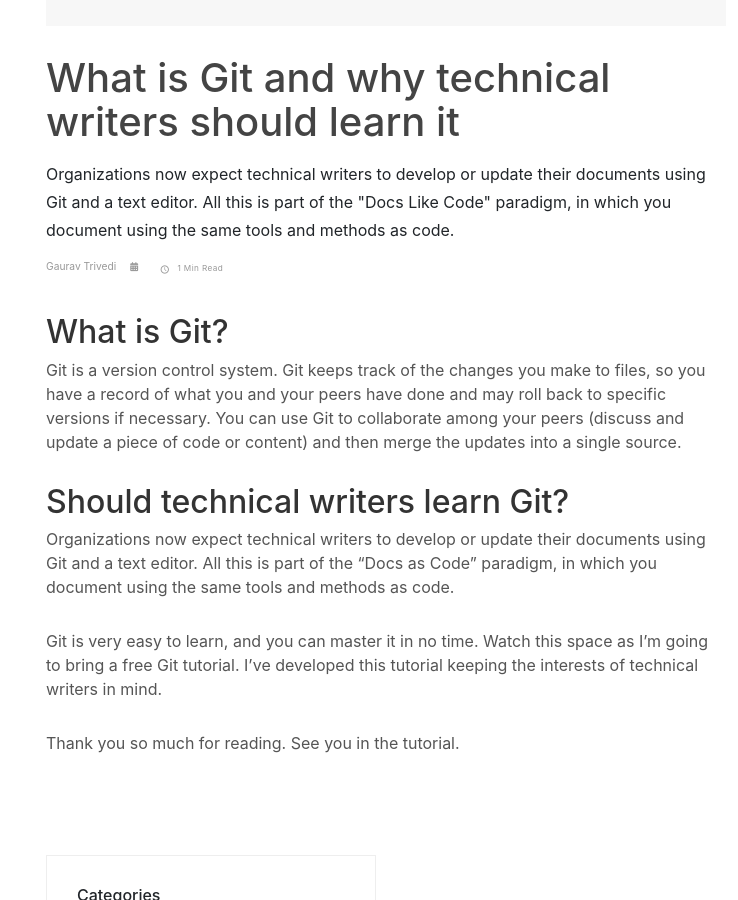
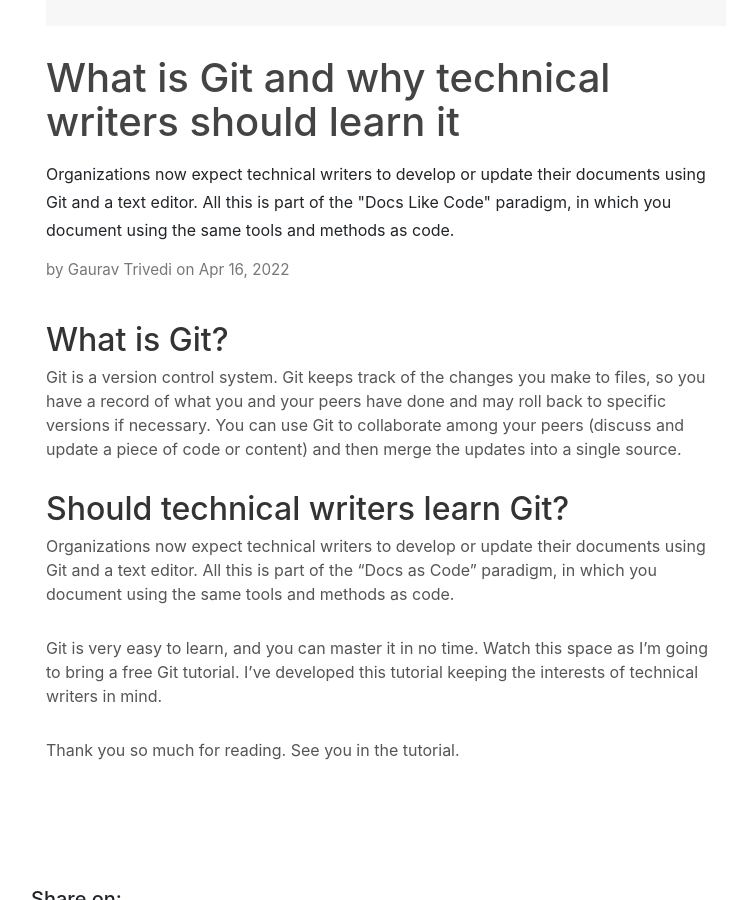
Before and after one commit to gautriv/gautriv.github.io, a Jekyll site: the page built from _posts/2022-04-16-git-technical-writer.md, in a window 1280 px wide and 900 px high, scrolled down 615 px. Shown: the whole window, without its empty margins (69-807 px from the left). Built offline with Jekyll 4.4.1, drawn with Linux system fonts in a browser that asks for light colours; nearby versions of some CDN libraries; comment, search, counter and statistics services are not loaded.

Commit message:
updated post

```diff
--- a/_layouts/posts.html
+++ b/_layouts/posts.html
@@ -21,22 +21,9 @@
                         </div>
                         <h1>{{ page.title }}<a href="#"><i class="fa fa-bookmark-o"></i></a></h1>
                         {% if page.description %}<div class="summary">{{page.description}}</div> {% endif %}
-                        <div class="post-footer d-flex align-items-center flex-column flex-sm-row"><a href="#"
-                                class="author d-flex align-items-center flex-wrap">
-
-                                <div class="title"><span>{{page.author}}</span></div>
-                            </a>
-                            <footer class="post-footer d-flex align-items-center">
-                                <div class="date"><i class="fas fa-calendar-alt"></i> {{ post.date | date: "%b %-d, %Y" }}</div>
-                                <div class="date"><i class="icon-clock"></i> {% include readtime.html content=post.content %}</div>
-                                {% for cat in post.categories %}
-                                <div class="category tags"><i class="fas fa-tags"></i><a href="{{ " /category-" | prepend: site.baseurl | append:
-                                        cat}}">{{cat}}</a>{% unless forloop.last
-                                    %}, {% endunless%}
-                                    {% endfor %}
-                                </div>
-                            </footer>
-                        </div>
+                        <p class="post-meta">
+                            <time datetime="{{ page.date | date_to_xmlschema }}" itemprop="datePublished">by {{page.author}} on {{ page.date | date: "%b %-d, %Y" }}</time>
+                            <meta content="{{ modified | date_to_xmlschema }}" itemprop="dateModified" />
                         <div class="post-body">
                             <p class="lead">
                                 {{content}}
--- a/_posts/2022-04-16-git-technical-writer.md
+++ b/_posts/2022-04-16-git-technical-writer.md
@@ -1,6 +1,6 @@
 ---
 title: What is Git and why technical writers should learn it
-category: git
+category: Git
 image: "/assets/git-technical-writers.png"
 header-img: "/assets/git-technical-writers.png"
 keywords: [Git, Git for technical writers, docs as code, docs-as-code]
--- a/pages/category-archives/category-git.html
+++ b/pages/category-archives/category-git.html
@@ -7,10 +7,10 @@
 
 <p>The following content is in the <b>{{page.categoryName}}</b> category:
 
-{% for b in site.categories.jekyll %}
+{% for b in site.categories.Git %}
 <div class="card mb-4">
     <div class="card-body">
-      <h4 class="card-title"><a href="{{site.url}}{{b.url}}">{{b.title}}</a><span class="postDate"> | {{ b.date | date: "%b %-d, %Y" }}</span></h4>
+      <h4 class="card-title"><a href="{{site.url}}{{b.url}}">{{b.title}}</a><span class="postDate"> &nbsp;| {{ b.date | date: "%b %-d, %Y" }}</span></h4>
     </div>
 </div>
 
```
